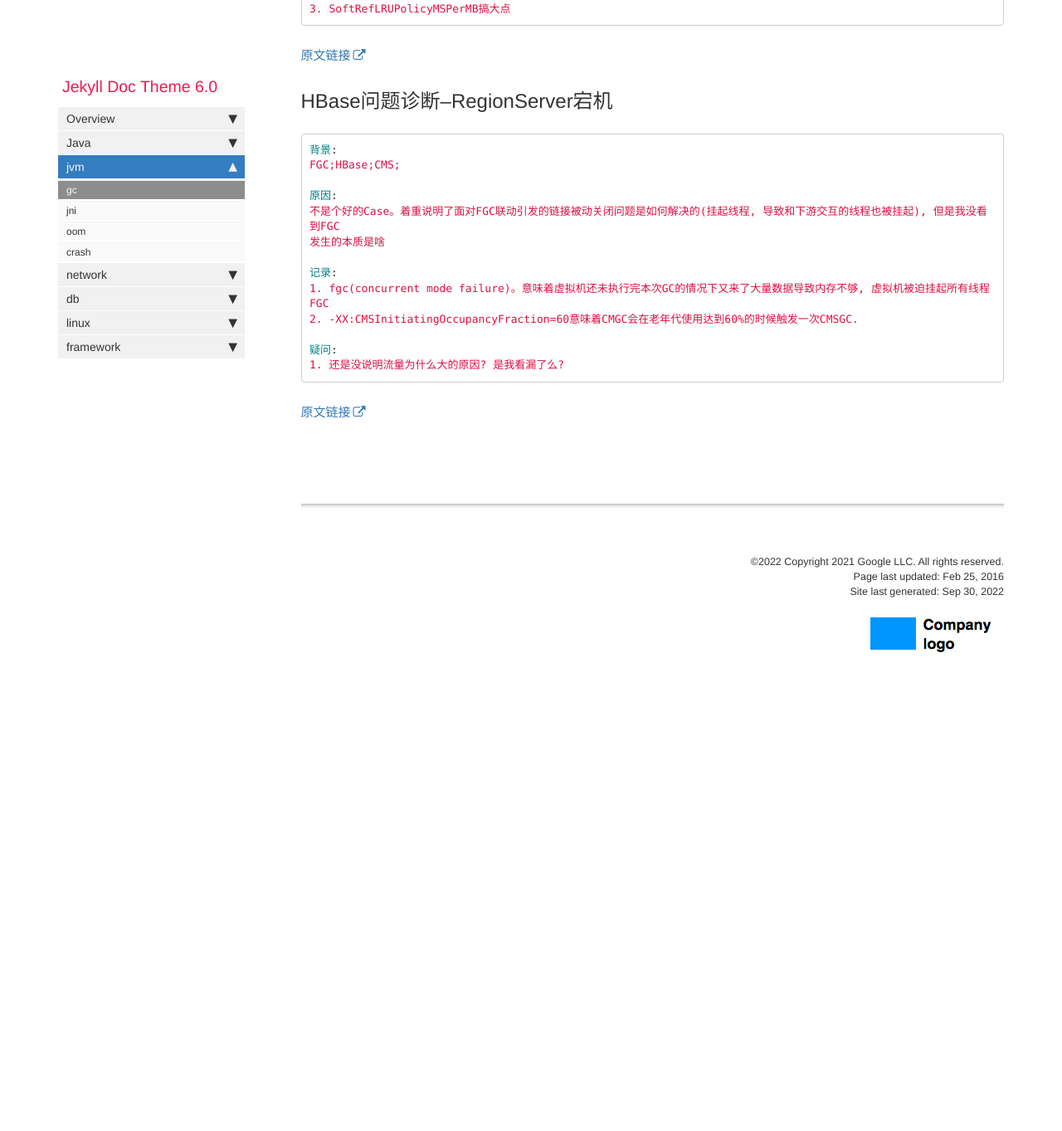
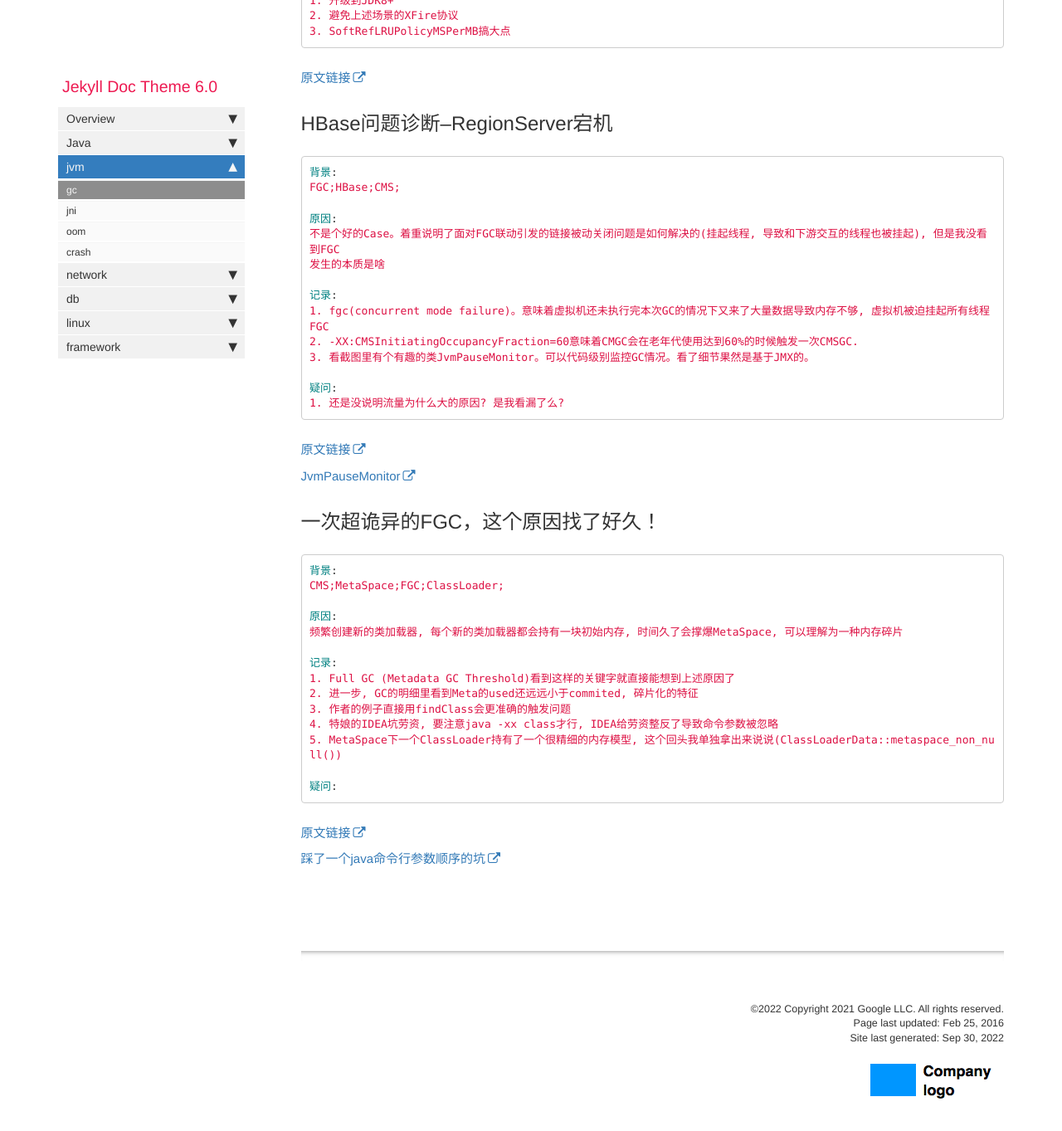
Before and after one commit to sustbeckham/reunion, a Jekyll site: the page built from pages/jvm/jvm_gc.md, in a window 1280 px wide and 1400 px high, scrolled down 1153 px. Shown: the top 1363 px of the window at 83% size. Built offline with Jekyll 4.4.1, drawn with Linux system fonts in a browser that asks for light colours; comment, search, counter and statistics services are not loaded; before the commit the page ends 2015 px from its top, so only the background shows below that.

Commit message:
update:一次超诡异的FGC，这个原因找了好久！

````diff
--- a/pages/jvm/jvm_gc.md
+++ b/pages/jvm/jvm_gc.md
@@ -72,6 +72,7 @@ FGC;HBase;CMS;
 记录:
 1. fgc(concurrent mode failure)。意味着虚拟机还未执行完本次GC的情况下又来了大量数据导致内存不够, 虚拟机被迫挂起所有线程FGC
 2. -XX:CMSInitiatingOccupancyFraction=60意味着CMGC会在老年代使用达到60%的时候触发一次CMSGC.
+3. 看截图里有个有趣的类JvmPauseMonitor。可以代码级别监控GC情况。看了细节果然是基于JMX的。
 
 疑问:
 1. 还是没说明流量为什么大的原因? 是我看漏了么?
@@ -79,4 +80,32 @@ FGC;HBase;CMS;
 
 [原文链接](http://hbasefly.com/2016/04/15/hbase-regionserver-crash/)
 
+[JvmPauseMonitor](https://github.com/apache/hbase/blob/master/hbase-server/src/main/java/org/apache/hadoop/hbase/util/JvmPauseMonitor.java)
+
+
+
+
+## 一次超诡异的FGC，这个原因找了好久！
+
+```yaml
+背景:
+CMS;MetaSpace;FGC;ClassLoader;
+
+原因:
+频繁创建新的类加载器, 每个新的类加载器都会持有一块初始内存, 时间久了会撑爆MetaSpace, 可以理解为一种内存碎片
+
+记录:
+1. Full GC (Metadata GC Threshold)看到这样的关键字就直接能想到上述原因了
+2. 进一步, GC的明细里看到Meta的used还远远小于commited, 碎片化的特征
+3. 作者的例子直接用findClass会更准确的触发问题
+4. 特娘的IDEA坑劳资, 要注意java -xx class才行, IDEA给劳资整反了导致命令参数被忽略
+5. MetaSpace下一个ClassLoader持有了一个很精细的内存模型, 这个回头我单独拿出来说说(ClassLoaderData::metaspace_non_null())
+
+疑问:
+```
+
+[原文链接](https://heapdump.cn/article/179270)
+
+[踩了一个java命令行参数顺序的坑](https://since1986.github.io/a6794556)
+
 {% include links.html %}
````
